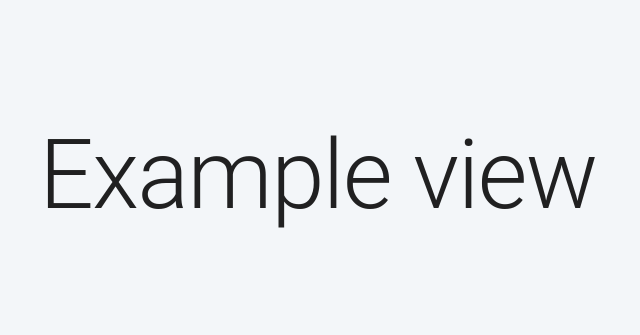
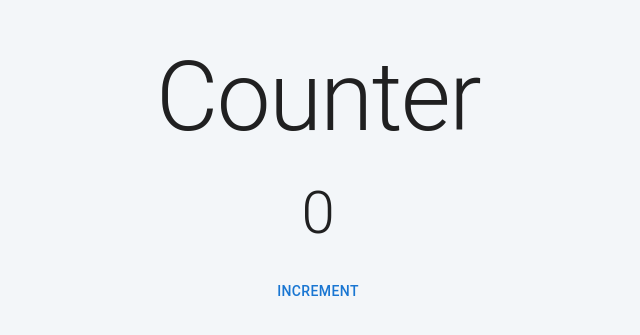
Before and after one commit to SebSV-GitHub/web-app-template, a React (Vite) app: page / in a window 1280 px wide. Shown: the part 225-560 px from the top of the page, without its empty margins (322-962 px from the left). Built offline with nearby package versions, Linux system fonts and the light colour scheme.

Commit message:
Add redux and basic implementation

```diff
--- a/package.json
+++ b/package.json
@@ -17,8 +17,10 @@
 		"@fontsource/roboto": "^5.0.8",
 		"@mui/icons-material": "^5.14.12",
 		"@mui/material": "^5.14.12",
+		"@reduxjs/toolkit": "^1.9.7",
 		"react": "^18.2.0",
-		"react-dom": "^18.2.0"
+		"react-dom": "^18.2.0",
+		"react-redux": "^8.1.3"
 	},
 	"devDependencies": {
 		"@types/react": "^18.2.15",
--- a/src/app.tsx
+++ b/src/app.tsx
@@ -1,12 +1,16 @@
 import React from "react";
 import CssBaseline from "@mui/material/CssBaseline";
+import { Provider } from "react-redux";
+import store from "./state/store.js";
 import Example from "./views/example/example.js";
 
 function App() {
 	return (
 		<>
 			<CssBaseline />
-			<Example />
+			<Provider store={store}>
+				<Example />
+			</Provider>
 		</>
 	);
 }
--- /dev/null
+++ b/src/hooks/use-app-dispatch.ts
@@ -0,0 +1,6 @@
+import { useDispatch } from "react-redux";
+import type { AppDispatch } from "../state/store.js";
+
+const useAppDispatch: () => AppDispatch = useDispatch;
+
+export default useAppDispatch;
--- /dev/null
+++ b/src/hooks/use-app-selector.ts
@@ -0,0 +1,7 @@
+import { useSelector } from "react-redux";
+import type { TypedUseSelectorHook } from "react-redux";
+import type { RootState } from "../state/store.js";
+
+const useAppSelector: TypedUseSelectorHook<RootState> = useSelector;
+
+export default useAppSelector;
--- /dev/null
+++ b/src/state/slices/counter.ts
@@ -0,0 +1,22 @@
+import { createSlice } from "@reduxjs/toolkit";
+
+type CounterState = {
+	value: number;
+};
+
+const initialState: CounterState = {
+	value: 0,
+};
+
+const slice = createSlice({
+	name: "counter",
+	initialState,
+	reducers: {
+		increment(state) {
+			state.value++;
+		},
+	},
+});
+
+export const { increment } = slice.actions;
+export default slice.reducer;
--- /dev/null
+++ b/src/state/store.ts
@@ -0,0 +1,12 @@
+import { configureStore } from "@reduxjs/toolkit";
+import counter from "./slices/counter.js";
+
+const store = configureStore({
+	reducer: {
+		counter,
+	},
+});
+
+export type RootState = ReturnType<typeof store.getState>;
+export type AppDispatch = typeof store.dispatch;
+export default store;
--- a/src/views/example/example.tsx
+++ b/src/views/example/example.tsx
@@ -1,8 +1,20 @@
 import React from "react";
 import Box from "@mui/material/Box";
+import Stack from "@mui/material/Stack";
 import Typography from "@mui/material/Typography";
+import Button from "@mui/material/Button";
+import useAppSelector from "../../hooks/use-app-selector.js";
+import useAppDispatch from "../../hooks/use-app-dispatch.js";
+import { increment } from "../../state/slices/counter.js";
 
 function Example() {
+	const value = useAppSelector((state) => state.counter.value);
+	const dispatch = useAppDispatch();
+
+	const handleIncrement = () => {
+		dispatch(increment());
+	};
+
 	return (
 		<Box
 			sx={{
@@ -13,7 +25,13 @@ function Example() {
 				alignItems: "center",
 			}}
 		>
-			<Typography variant="h1">Example view</Typography>
+			<Stack spacing={3}>
+				<Typography variant="h1">Counter</Typography>
+				<Typography variant="h2" textAlign="center">
+					{value}
+				</Typography>
+				<Button onClick={handleIncrement}>Increment</Button>
+			</Stack>
 		</Box>
 	);
 }
```
Also changed, not shown: 1 other file (tests, documents, lock files or other folders).
